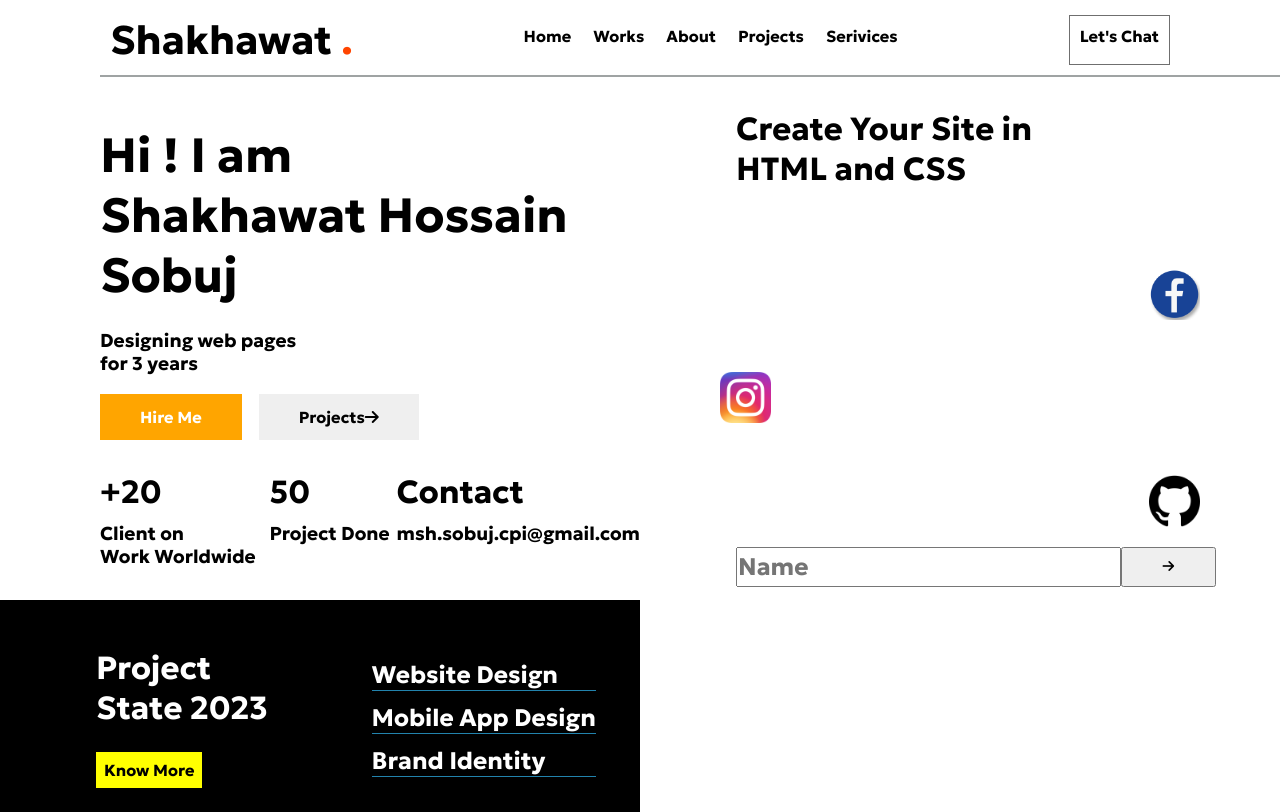
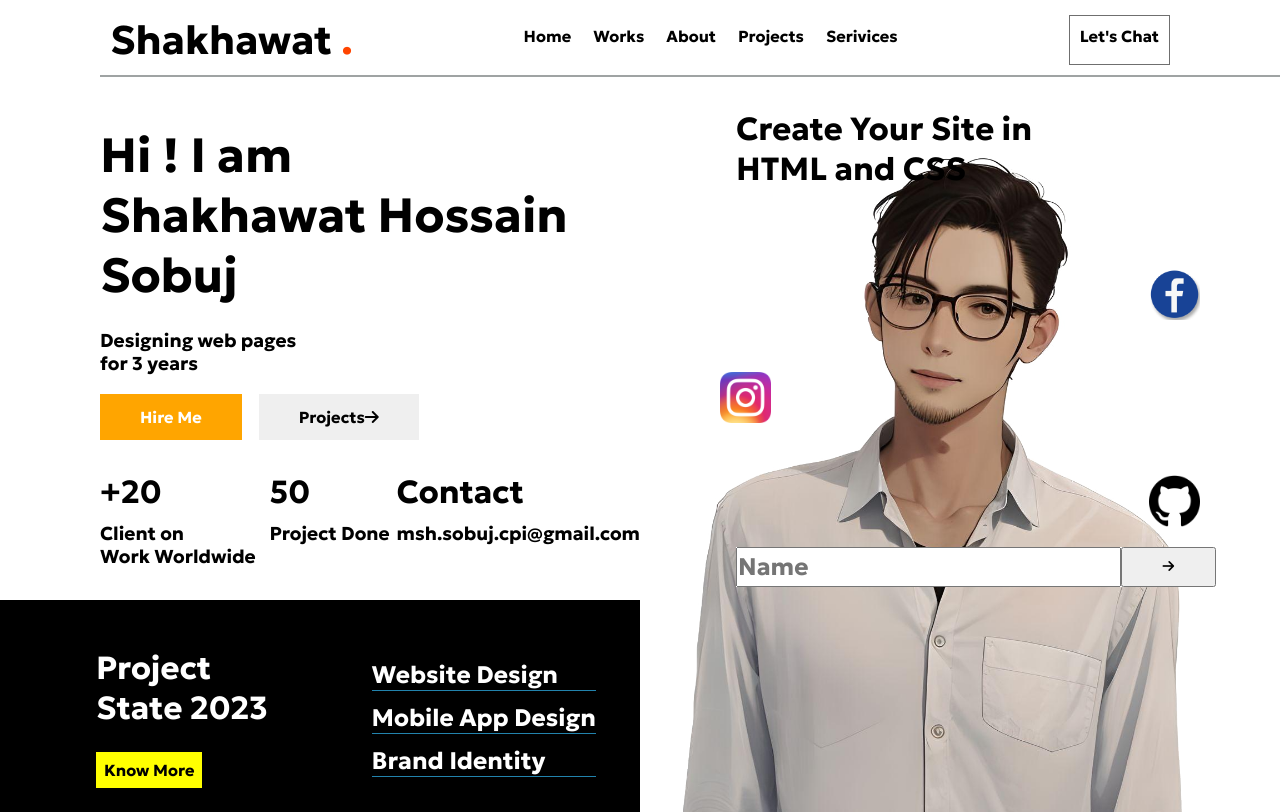
Before and after one commit to mshsobuj/portfolio2, a plain HTML site: page index.html in a window 1280 px wide. Drawn offline with Linux system fonts and the light colour scheme.

Commit message:
Update style.css

```diff
--- a/css/style.css
+++ b/css/style.css
@@ -157,7 +157,7 @@ margin: 0.5em;}
 
 .right_section{
     width:50%;
-    background: url("image3.PNG");
+    background: url("../image3.PNG");
     background-repeat: no-repeat;
     background-size: 100%;
     background-position:10% 5%}
```
